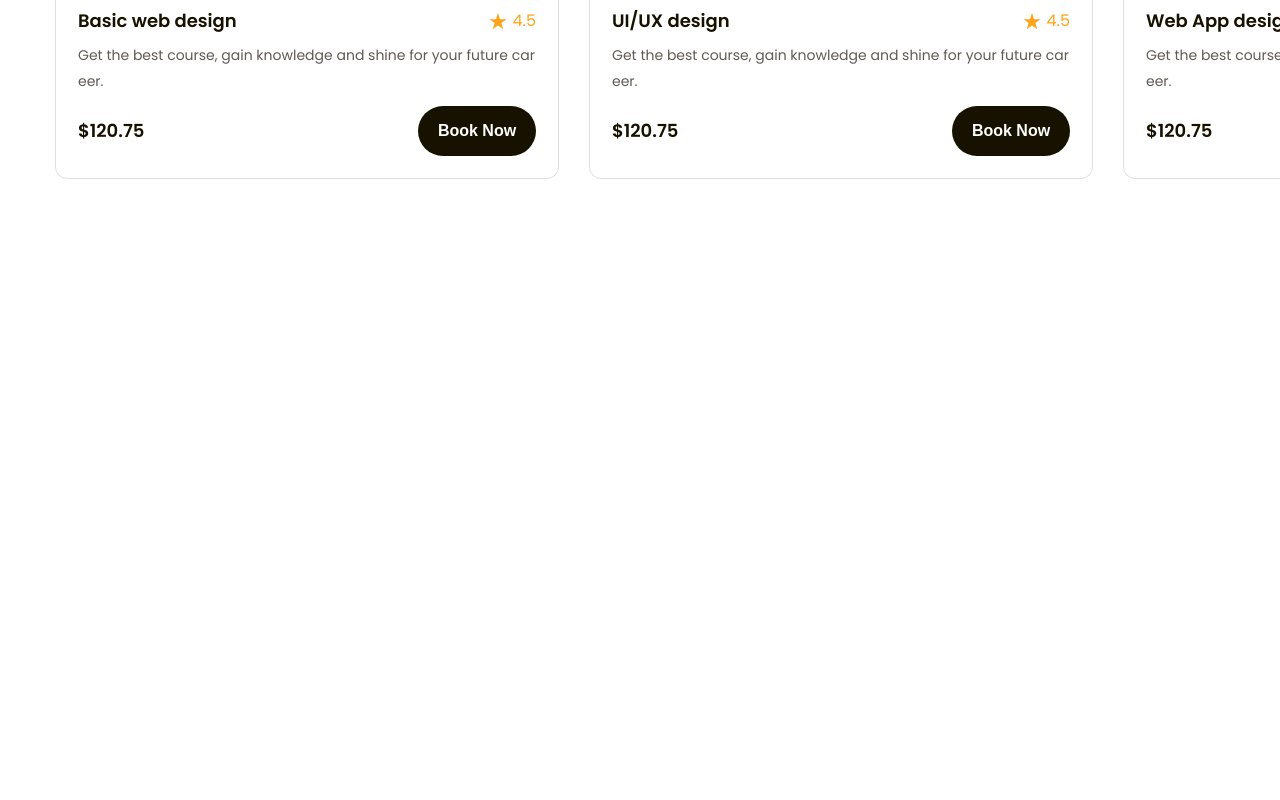
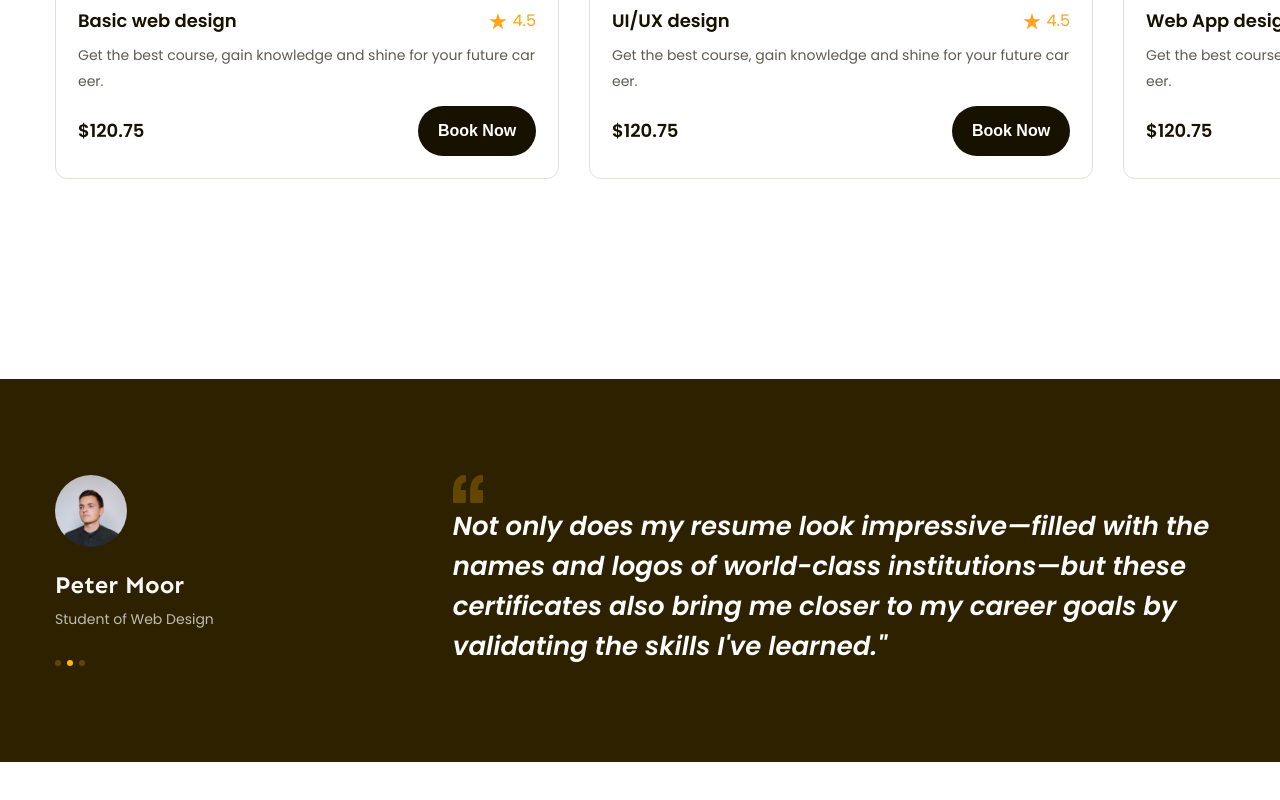
Before and after one commit to HoangAnh150330/Project_01_angainst, a plain HTML site: page index.html in a window 1280 px wide. Shown: the part 1437-2237 px from the top of the page. Drawn offline with Linux system fonts and the light colour scheme.

Commit message:
p4 code feedback

```diff
--- a/assets/style.css
+++ b/assets/style.css
@@ -292,7 +292,6 @@ a {
   gap: 30px;
 }
 .popular .course-item {
-  flex: 1;
   border-radius: 12px;
   border: 1px solid #e2dfda;
   background: #fff;
@@ -352,3 +351,69 @@ a {
 .popular .course-item .btn-book:hover {
   background: var(--primary-color);
 }
+
+/* ============feedback========== */
+.feedback {
+  margin-top: 135px;
+  background: #2e2100;
+  padding: 96px 0;
+}
+.feedback-list {
+  overflow: hidden;
+  display: flex;
+}
+.feedback-item {
+  width: 100%;
+  display: flex;
+  flex-shrink: 0;
+  transform: translateX(-100%);
+  transition: all ease 0.5s;
+}
+.feedback-item .img-avatar {
+  width: 72px;
+  height: 72px;
+  border-radius: 50%;
+  object-fit: cover;
+}
+.feedback-item .info .member-name {
+  margin-top: 18px;
+  color: #f7f7f7;
+  font-family: var(--font-heading);
+  font-size: 2.4rem;
+  font-weight: 700;
+  line-height: 1.42; /* 141.667% */
+}
+.feedback-item .info .desc {
+  margin-top: 4px;
+  color: #bfbcb2;
+  font-size: 1.4rem;
+  line-height: 1.86; /* 185.714% */
+}
+
+.feedback-item .dots {
+  gap: 6px;
+  display: flex;
+  margin-top: 28px;
+}
+.feedback-item .dot {
+  width: 6px;
+  height: 6px;
+  border-radius: 50%;
+  background: #634700;
+  cursor: pointer;
+}
+.feedback-item .dot.active {
+  background-color: var(--primary-color);
+  cursor: default;
+}
+.feedback-item .content {
+  width: 66%;
+  margin-left: auto;
+}
+
+.feedback-item blockquote {
+  color: #fff;
+  font-size: 2.6rem;
+  font-style: italic;
+  line-height: 1.54; /* 153.846% */
+}
--- a/index.html
+++ b/index.html
@@ -246,6 +246,100 @@
           </div>
         </div>
       </div>
+      <!-- feedback -->
+      <div class="feedback">
+        <div class="main-content">
+          <div class="feedback-list">
+            <!-- item1 -->
+            <div class="feedback-item">
+              <!-- left -->
+              <div class="info">
+                <img
+                  src="./icon/avatar1.svg"
+                  alt="Peter Moor"
+                  class="img-avatar"
+                />
+                <p class="member-name">Peter Moor</p>
+                <p class="desc">Student of Web Design</p>
+                <div class="dots">
+                  <span class="dot active"></span>
+                  <span class="dot"></span>
+                  <span class="dot"></span>
+                </div>
+              </div>
+
+              <!-- right -->
+              <div class="content">
+                <img src="./icon/1.svg" alt="" class="img-quote" />
+                <blockquote>
+                  Not only does my resume look impressive—filled with the names
+                  and logos of world-class institutions—but these certificates
+                  also bring me closer to my career goals by validating the
+                  skills I've learned."
+                </blockquote>
+              </div>
+            </div>
+            <!-- item2 -->
+            <div class="feedback-item">
+              <!-- left -->
+              <div class="info">
+                <img
+                  src="./icon/avatar2.jpg"
+                  alt="Peter Moor"
+                  class="img-avatar"
+                />
+                <p class="member-name">Peter Moor</p>
+                <p class="desc">Student of Web Design</p>
+                <div class="dots">
+                  <span class="dot"></span>
+                  <span class="dot active"></span>
+                  <span class="dot"></span>
+                </div>
+              </div>
+
+              <!-- right -->
+              <div class="content">
+                <img src="./icon/1.svg" alt="" class="img-quote" />
+                <blockquote>
+                  Not only does my resume look impressive—filled with the names
+                  and logos of world-class institutions—but these certificates
+                  also bring me closer to my career goals by validating the
+                  skills I've learned."
+                </blockquote>
+              </div>
+            </div>
+            <!-- item3 -->
+            <div class="feedback-item">
+              <!-- left -->
+              <div class="info">
+                <img
+                  src="./icon/avatar3.jpg"
+                  alt="Peter Moor"
+                  class="img-avatar"
+                />
+                <p class="member-name">Peter Moor</p>
+                <p class="desc">Student of Web Design</p>
+                <div class="dots">
+                  <span class="dot"></span>
+                  <span class="dot"></span>
+                  <span class="dot active"></span>
+                </div>
+              </div>
+
+              <!-- right -->
+              <div class="content">
+                <img src="./icon/1.svg" alt="" class="img-quote" />
+                <blockquote>
+                  Not only does my resume look impressive—filled with the names
+                  and logos of world-class institutions—but these certificates
+                  also bring me closer to my career goals by validating the
+                  skills I've learned."
+                </blockquote>
+              </div>
+            </div>
+          </div>
+        </div>
+      </div>
     </main>
   </body>
 </html>
```
Also changed, not shown: icon/1.svg (added), icon/avatar2.jpg (added), icon/avatar3.jpg (added), 1 other file.
